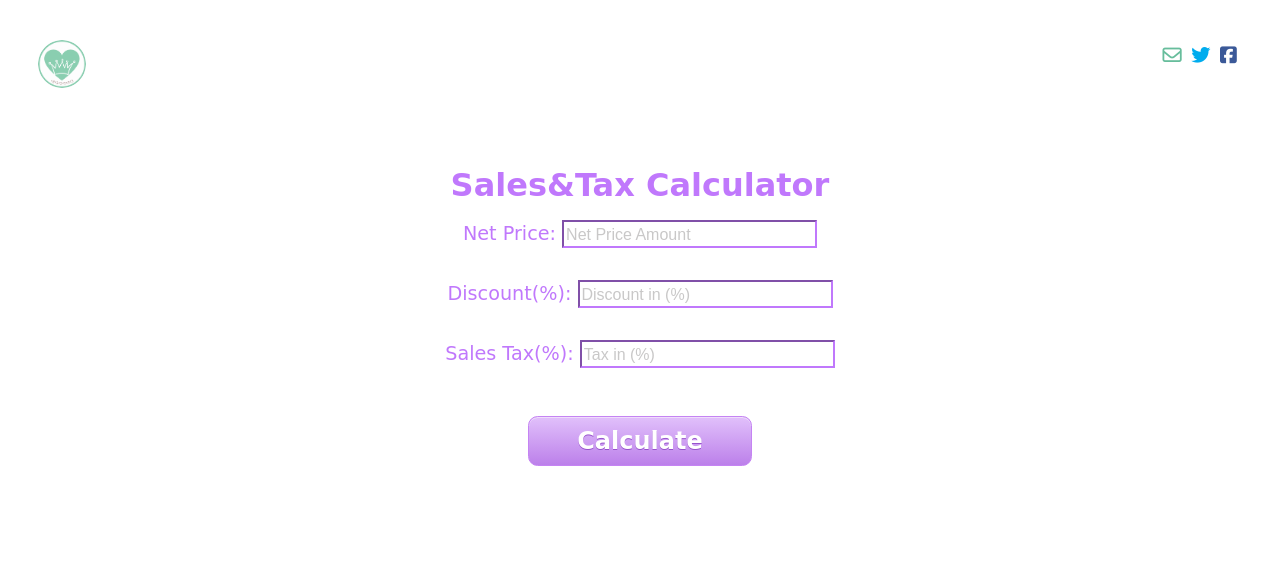
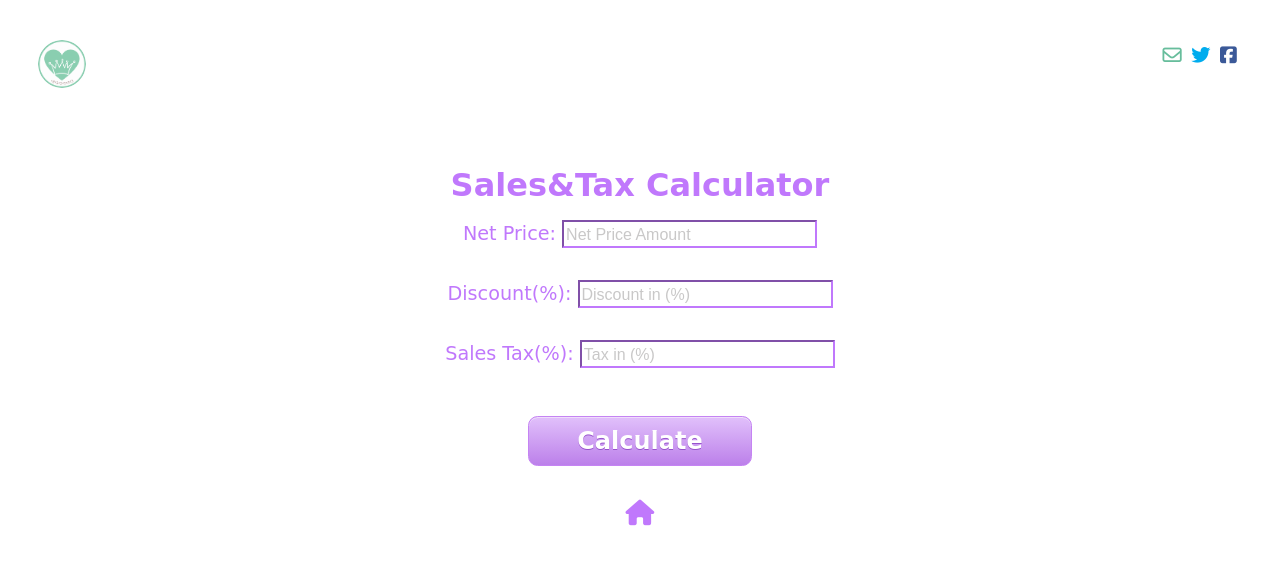
Before and after one commit to Praparat-uanon/Tip-Calculator, a plain HTML site: page Discount.html in a window 1280 px wide. Drawn offline with Linux system fonts and the light colour scheme; a web font is replaced by a local one.

Commit message:
Update Discount.html

```diff
--- a/Discount.html
+++ b/Discount.html
@@ -56,6 +56,9 @@
       <div class="button-box">
         <button class="btn-Discount">Calculate</button>
       </div>
+      <div class="homepage-box">
+        <a href="index.html"><i class="fas fa-home"></i></a>
+      </div>
     </div>
 
     <script src="script.js"></script>
```
